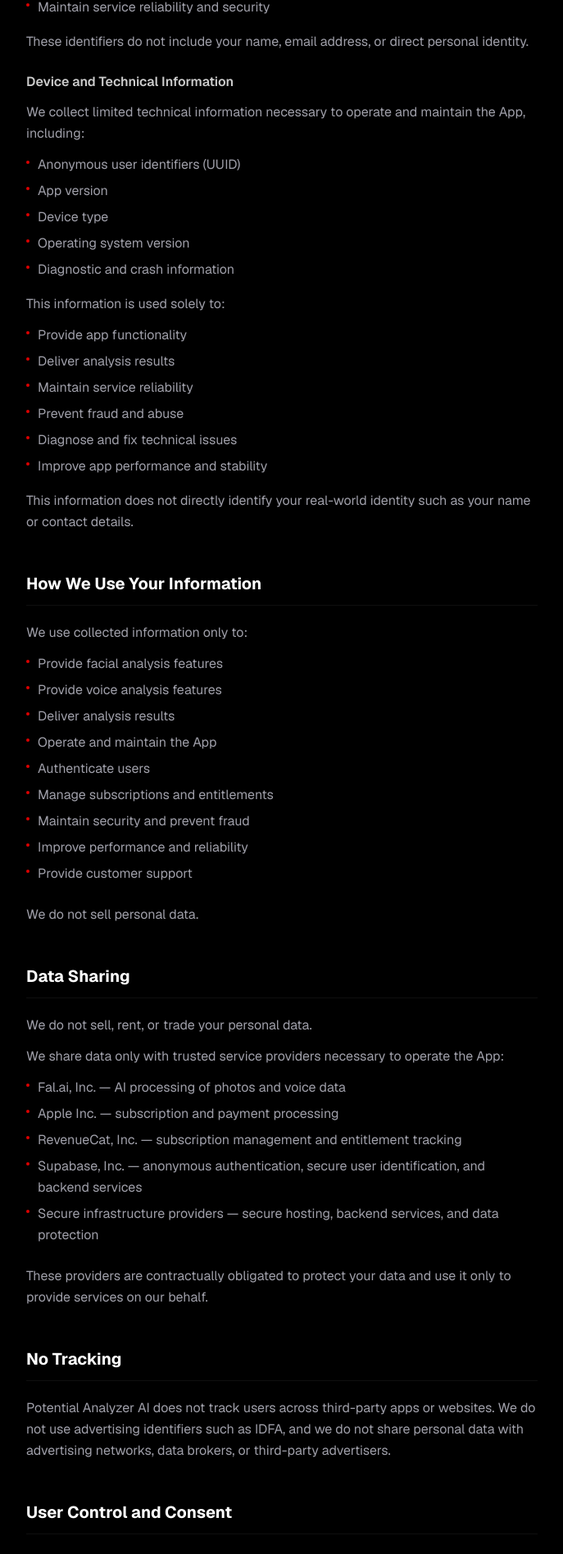
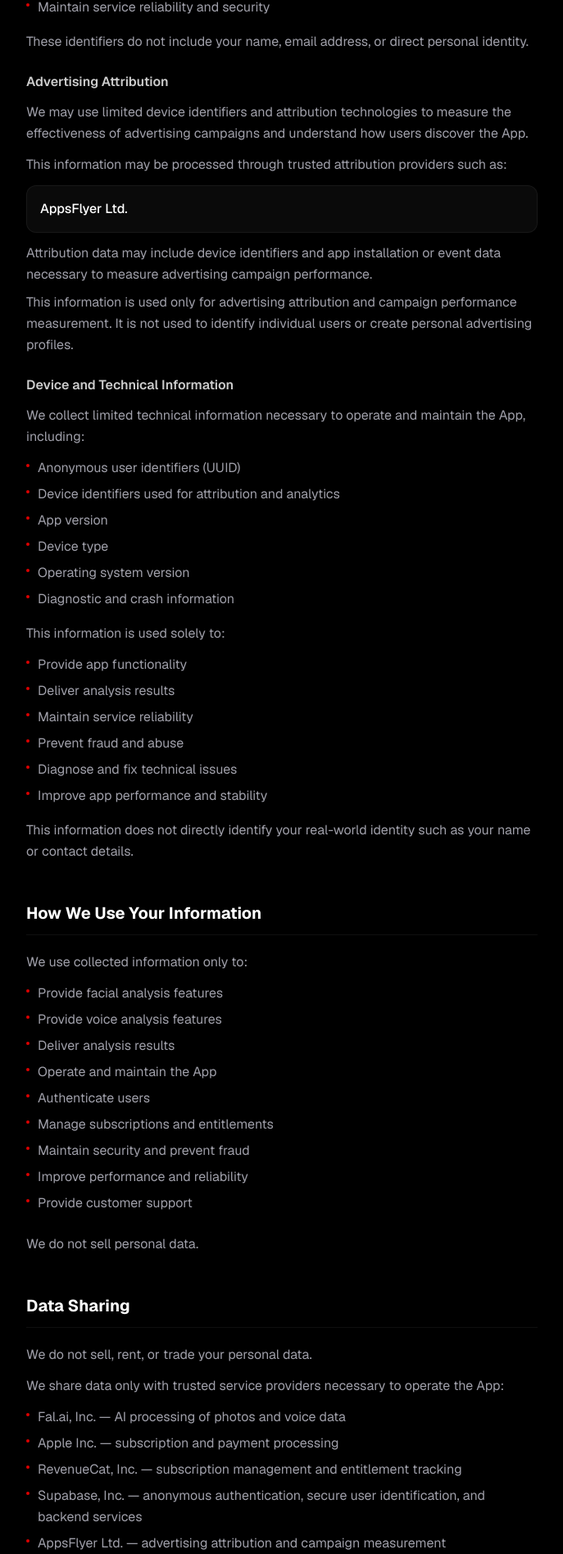
Before and after one commit to tunaaocal/MappStudio, a Next.js app: page /max-ai/privacy in a window 1280 px wide. Shown: the part 2616-4512 px from the top of the page at 82% size, without its empty margins (296-983 px from the left). Built offline with nearby package versions, Linux system fonts and the light colour scheme.

Commit message:
privacy updated

```diff
--- a/app/max-ai/privacy/page.tsx
+++ b/app/max-ai/privacy/page.tsx
@@ -140,12 +140,31 @@
             </p>
           </SubSection>
 
+          <SubSection title="Advertising Attribution">
+            <p className="text-zinc-400 leading-relaxed mb-3">
+              We may use limited device identifiers and attribution technologies to measure the effectiveness of advertising campaigns and understand how users discover the App.
+            </p>
+            <p className="text-zinc-400 leading-relaxed mb-3">
+              This information may be processed through trusted attribution providers such as:
+            </p>
+            <div className="p-4 rounded-xl bg-[#0A0A0A] border border-white/[0.06] mb-3">
+              <p className="text-white font-medium">AppsFlyer Ltd.</p>
+            </div>
+            <p className="text-zinc-400 leading-relaxed mb-2">
+              Attribution data may include device identifiers and app installation or event data necessary to measure advertising campaign performance.
+            </p>
+            <p className="text-zinc-400 leading-relaxed">
+              This information is used only for advertising attribution and campaign performance measurement. It is not used to identify individual users or create personal advertising profiles.
+            </p>
+          </SubSection>
+
           <SubSection title="Device and Technical Information">
             <p className="text-zinc-400 leading-relaxed mb-3">
               We collect limited technical information necessary to operate and maintain the App, including:
             </p>
             <List items={[
               "Anonymous user identifiers (UUID)",
+              "Device identifiers used for attribution and analytics",
               "App version",
               "Device type",
               "Operating system version",
@@ -194,16 +213,11 @@
             "Apple Inc. — subscription and payment processing",
             "RevenueCat, Inc. — subscription management and entitlement tracking",
             "Supabase, Inc. — anonymous authentication, secure user identification, and backend services",
+            "AppsFlyer Ltd. — advertising attribution and campaign measurement",
             "Secure infrastructure providers — secure hosting, backend services, and data protection",
           ]} />
           <p className="text-zinc-400 leading-relaxed mt-4">
             These providers are contractually obligated to protect your data and use it only to provide services on our behalf.
-          </p>
-        </Section>
-
-        <Section title="No Tracking">
-          <p className="text-zinc-400 leading-relaxed">
-            Potential Analyzer AI does not track users across third-party apps or websites. We do not use advertising identifiers such as IDFA, and we do not share personal data with advertising networks, data brokers, or third-party advertisers.
           </p>
         </Section>
 
```
